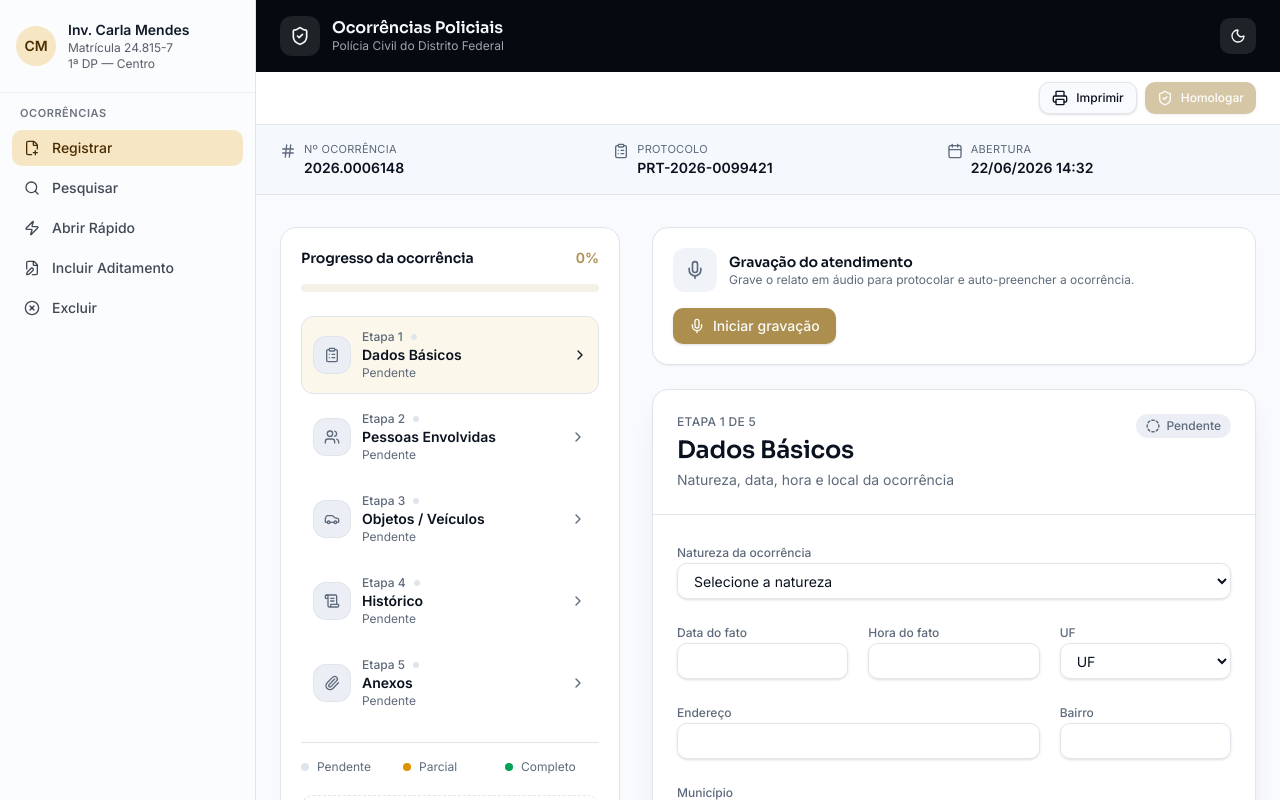
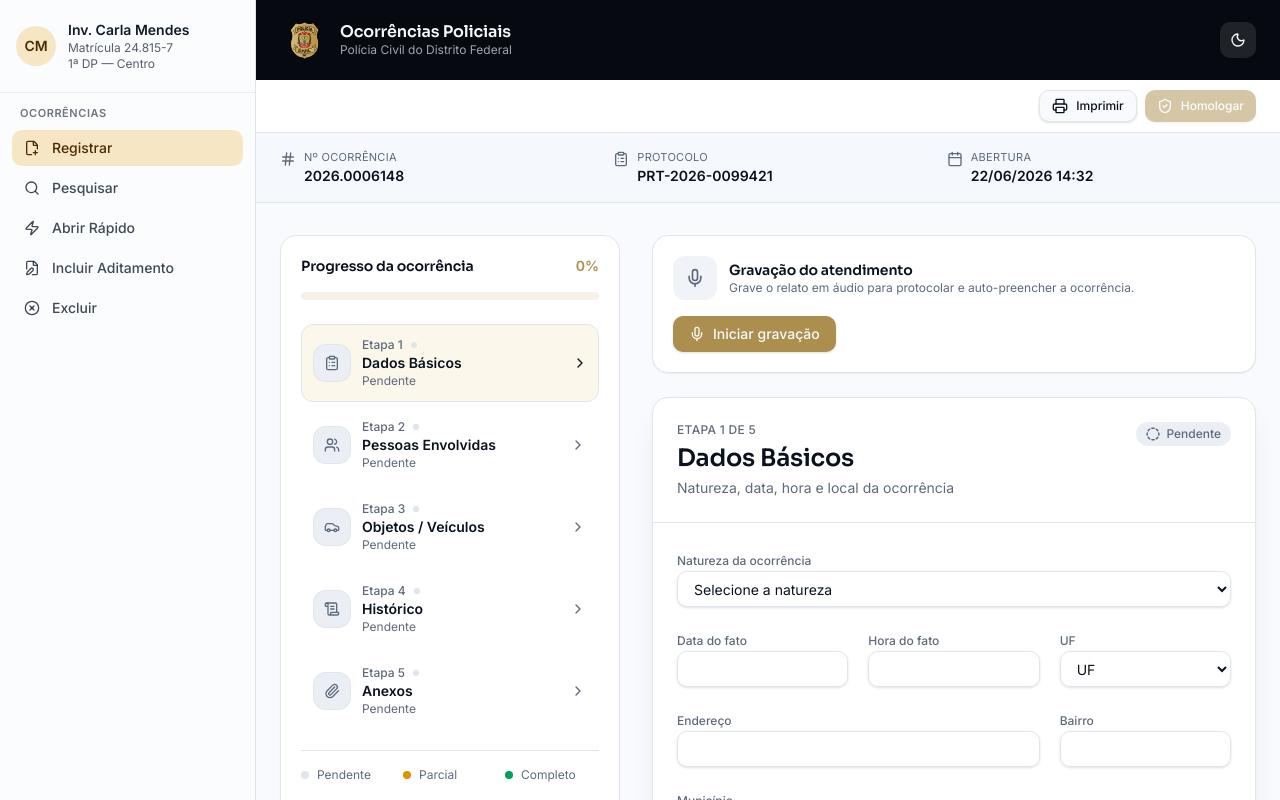
Before and after one commit to italofds/prototipo-ocorrencias, a Vue app: page / in a window 1280 px wide. Shown: the top 800 px of the page. Built offline with nearby package versions, Linux system fonts and the light colour scheme.

Commit message:
Add brasão PCDF

```diff
--- a/src/views/HomeView.vue
+++ b/src/views/HomeView.vue
@@ -32,6 +32,7 @@ import StepPessoas from '@/components/steps/StepPessoas.vue'
 import StepObjetos from '@/components/steps/StepObjetos.vue'
 import StepHistorico from '@/components/steps/StepHistorico.vue'
 import StepAnexos from '@/components/steps/StepAnexos.vue'
+import PCDFLogo from '@/img/PCDF.svg'
 
 const STEPS: StepDef[] = [
   { id: 'basicos', title: 'Dados Básicos', description: 'Natureza, data, hora e local da ocorrência' },
@@ -124,9 +125,9 @@ function toggleTheme() {
         <div class="mx-auto flex max-w-[1400px] items-center justify-between gap-4 px-6 py-4">
           <div class="flex items-center gap-3">
             <div
-              class="grid h-10 w-10 place-items-center rounded-lg bg-white/10 text-header-foreground"
+              class="grid h-12 w-12 place-items-center rounded-lg text-header-foreground"
             >
-              <ShieldCheck class="h-5 w-5" />
+              <img :src="PCDFLogo" alt="PCDF" class="h-12 w-12 object-contain" />
             </div>
             <div>
               <h1 class="text-base font-semibold leading-tight">Ocorrências Policiais</h1>
@@ -150,7 +151,7 @@ function toggleTheme() {
         <div
           class="mx-auto flex max-w-[1400px] items-center justify-end gap-2 px-6 py-2.5"
         >
-          <AppButton variant="outline" size="sm" @click="() => window.print()">
+          <AppButton variant="outline" size="sm" @click="">
             <Printer class="h-4 w-4" /> Imprimir
           </AppButton>
           <AppButton
```
Also changed, not shown: src/img/PCDF.svg (added), 1 other file (tests, documents, lock files or other folders).
